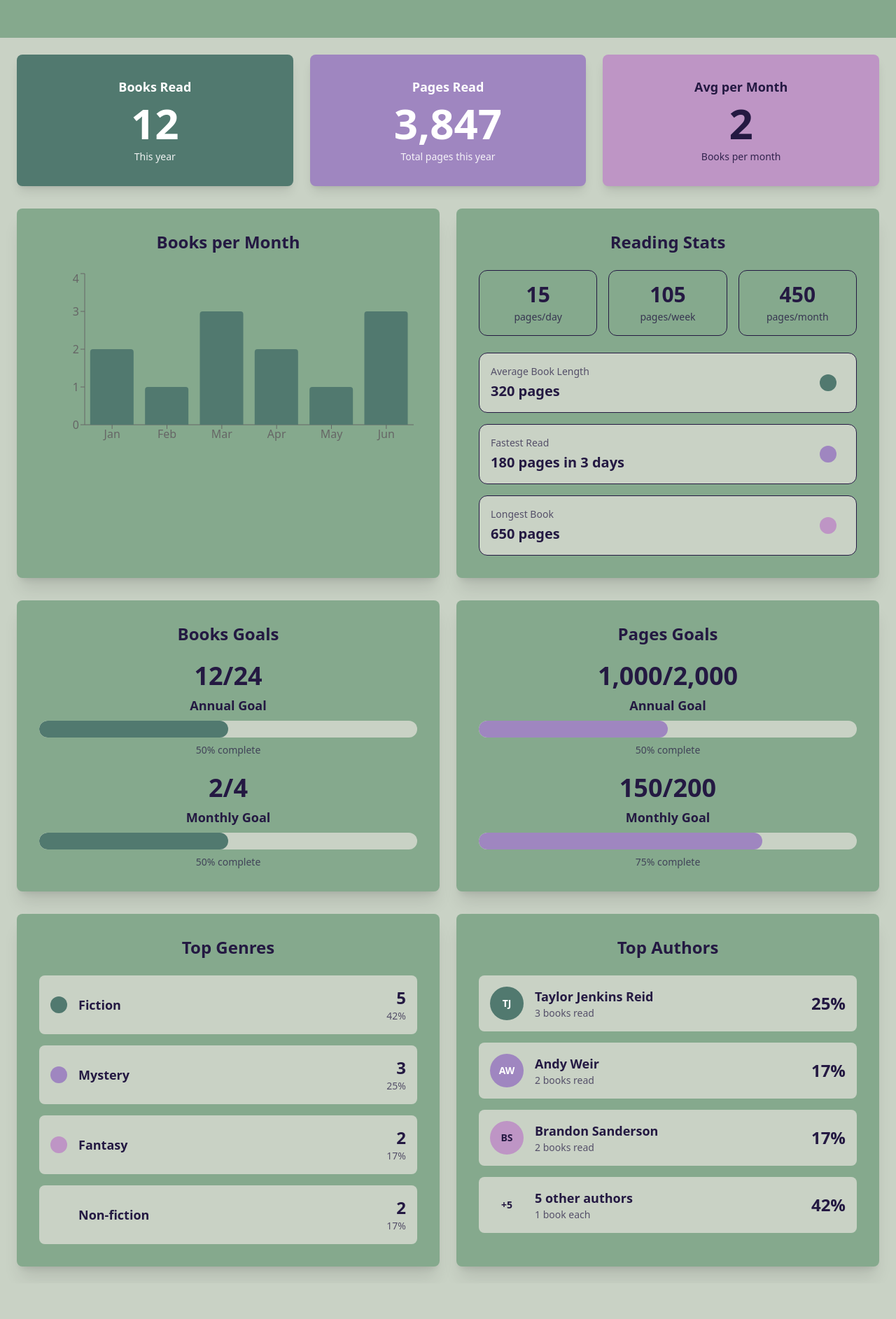
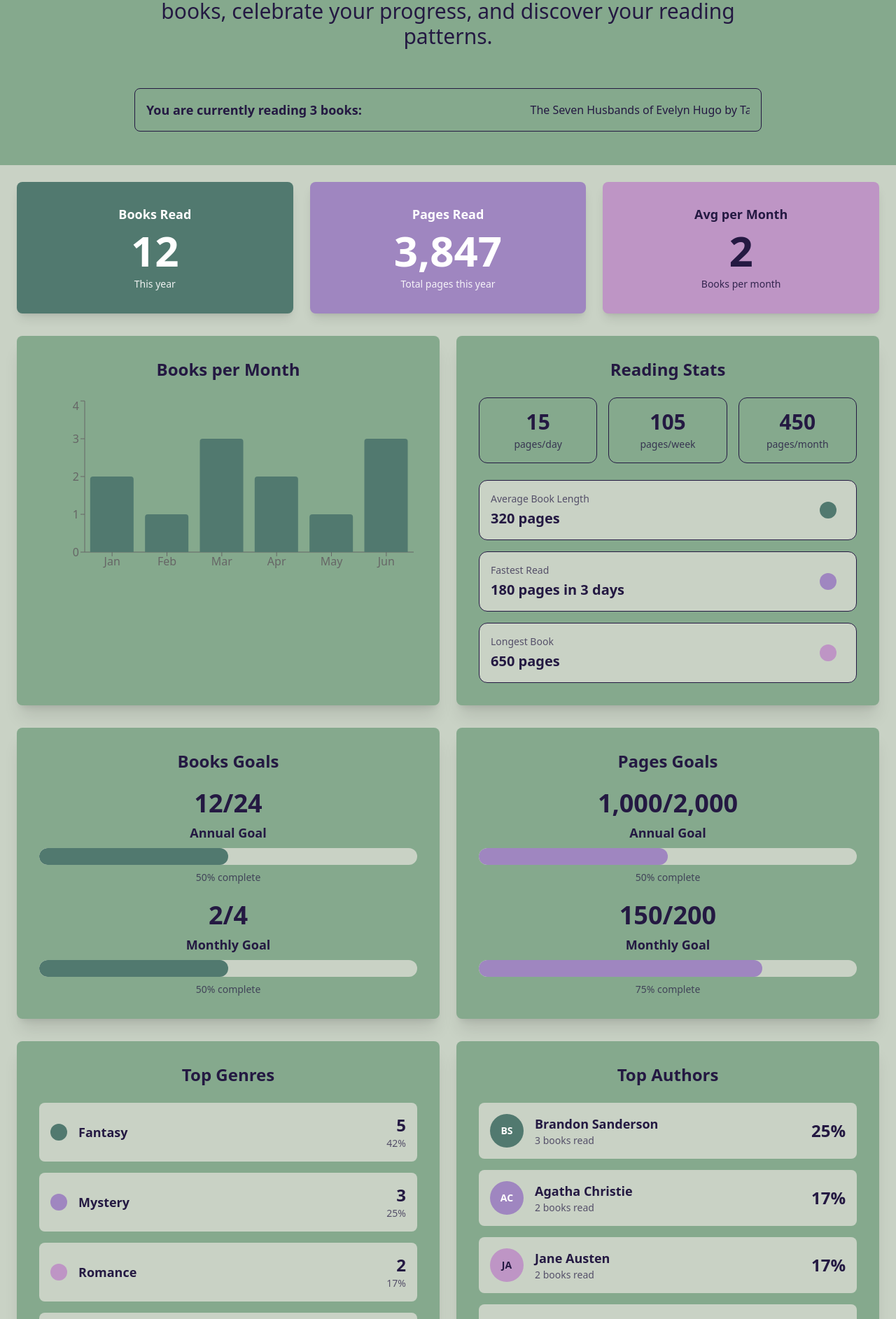
Before and after one commit to najaad/florilegium, a Next.js app: page / in a window 1280 px wide. Shown: the part 250-2135 px from the top of the page at 70% size. Before the commit the page ends 2084 px from the top, so only its background shows below. Built offline with nearby package versions, Linux system fonts and the light colour scheme.

Commit message:
update hard coded references to point to  mock data

```diff
--- a/src/app/api/overview/route.ts
+++ b/src/app/api/overview/route.ts
@@ -1,9 +1,12 @@
 import { NextResponse } from 'next/server';
 
 export async function GET() {
-  // Simple mock data - this will be replaced with real Python backend later
+  // Complete mock data structure - this shows exactly what your Python API needs to provide
   const mockData = {
+    // Main stats
     totals: { books: 12, pages: 3847 },
+
+    // Chart data
     byMonth: [
       { month: 'Jan', count: 2 },
       { month: 'Feb', count: 1 },
@@ -11,6 +14,50 @@ export async function GET() {
       { month: 'Apr', count: 2 },
       { month: 'May', count: 1 },
       { month: 'Jun', count: 3 },
+    ],
+
+    // Reading stats (daily/weekly/monthly averages)
+    readingStats: {
+      pagesPerDay: 15,
+      pagesPerWeek: 105,
+      pagesPerMonth: 450,
+      averageBookLength: 320,
+      fastestRead: { pages: 180, days: 3 },
+      longestBook: 650
+    },
+
+    // Goals data
+    goals: {
+      books: {
+        annual: { current: 12, target: 24 },
+        monthly: { current: 2, target: 4 }
+      },
+      pages: {
+        annual: { current: 1000, target: 2000 },
+        monthly: { current: 150, target: 200 }
+      }
+    },
+
+    // Currently reading books
+    currentlyReading: [
+      { title: 'The Seven Husbands of Evelyn Hugo', author: 'Taylor Jenkins Reid', progress: 65 },
+      { title: 'Project Hail Mary', author: 'Andy Weir', progress: 30 },
+      { title: 'The Way of Kings', author: 'Brandon Sanderson', progress: 15 }
+    ],
+
+    // Top genres and authors
+    topGenres: [
+      { name: 'Fantasy', count: 5 },
+      { name: 'Mystery', count: 3 },
+      { name: 'Romance', count: 2 },
+      { name: 'Sci-Fi', count: 2 }
+    ],
+
+    topAuthors: [
+      { name: 'Brandon Sanderson', count: 3 },
+      { name: 'Agatha Christie', count: 2 },
+      { name: 'Jane Austen', count: 2 },
+      { name: 'Isaac Asimov', count: 1 }
     ]
   };
 
--- a/src/app/globals.css
+++ b/src/app/globals.css
@@ -82,3 +82,21 @@
 [data-theme="valentine"] .bg-base-300 {
   background-color: var(--florilegium-base-300) !important;
 }
+
+/* Scrolling animation for currently reading banner */
+@keyframes scroll {
+  0% {
+    transform: translateX(100%);
+  }
+  100% {
+    transform: translateX(-100%);
+  }
+}
+
+.animate-scroll {
+  animation: scroll 20s linear infinite;
+}
+
+.animate-scroll:hover {
+  animation-play-state: paused;
+}
--- a/src/app/page.tsx
+++ b/src/app/page.tsx
@@ -5,6 +5,27 @@ import { BarChart, Bar, XAxis, YAxis, Tooltip, ResponsiveContainer } from 'recha
 type Overview = {
   totals: { books: number; pages: number };
   byMonth: { month: string; count: number }[];
+  readingStats: {
+    pagesPerDay: number;
+    pagesPerWeek: number;
+    pagesPerMonth: number;
+    averageBookLength: number;
+    fastestRead: { pages: number; days: number };
+    longestBook: number;
+  };
+  goals: {
+    books: {
+      annual: { current: number; target: number };
+      monthly: { current: number; target: number };
+    };
+    pages: {
+      annual: { current: number; target: number };
+      monthly: { current: number; target: number };
+    };
+  };
+  currentlyReading: { title: string; author: string; progress: number }[];
+  topGenres: { name: string; count: number }[];
+  topAuthors: { name: string; count: number }[];
 };
 
 export default function Home() {
@@ -47,9 +68,37 @@ export default function Home() {
       {/* Welcome Section */}
       <div className="hero bg-base-200 py-12">
         <div className="hero-content text-center">
-          <div className="max-w-md mx-auto">
-            <h1 className="text-5xl font-bold">Reading Tracker</h1>
-            <p className="py-6 text-lg">Welcome to your personal reading dashboard. Track your books, celebrate your progress, and discover your reading patterns.</p>
+          <div className="max-w-4xl mx-auto">
+            <h1 className="text-8xl font-bold mb-4">Reading Tracker</h1>
+            <p className="py-6 text-3xl mb-8">Welcome to your personal reading dashboard. Track your books, celebrate your progress, and discover your reading patterns.</p>
+
+            {/* Scrolling Currently Reading Banner */}
+            {data?.currentlyReading && data.currentlyReading.length > 0 && (
+              <div className="bg-primary/10 border border-primary/20 rounded-lg p-4 overflow-hidden">
+                <div className="flex items-center justify-center">
+                  <div className="text-lg font-semibold text-primary mr-4">
+                    You are currently reading {data.currentlyReading.length} book{data.currentlyReading.length !== 1 ? 's' : ''}:
+                  </div>
+                  <div className="flex-1 overflow-hidden">
+                    <div className="animate-scroll whitespace-nowrap">
+                      {data.currentlyReading.map((book, index) => (
+                        <span key={book.title} className="inline-block mr-8 text-base-content">
+                          <span className="font-medium">{book.title}</span> by <span className="font-medium">{book.author}</span>
+                          {index < data.currentlyReading.length - 1 && <span className="mx-4 text-primary">|</span>}
+                        </span>
+                      ))}
+                      {/* Duplicate for seamless loop */}
+                      {data.currentlyReading.map((book, index) => (
+                        <span key={`${book.title}-duplicate`} className="inline-block mr-8 text-base-content">
+                          <span className="font-medium">{book.title}</span> by <span className="font-medium">{book.author}</span>
+                          {index < data.currentlyReading.length - 1 && <span className="mx-4 text-primary">|</span>}
+                        </span>
+                      ))}
+                    </div>
+                  </div>
+                </div>
+              </div>
+            )}
           </div>
         </div>
       </div>
@@ -103,15 +152,15 @@ export default function Home() {
             {/* Top Section - Daily/Weekly/Monthly */}
             <div className="grid grid-cols-3 gap-4 mb-6">
               <div className="bg-primary/10 rounded-xl p-4 text-center border border-primary/20">
-                <div className="text-3xl font-bold text-primary mb-1">15</div>
+                <div className="text-3xl font-bold text-primary mb-1">{data?.readingStats.pagesPerDay || 0}</div>
                 <div className="text-sm font-medium opacity-80">pages/day</div>
               </div>
               <div className="bg-secondary/10 rounded-xl p-4 text-center border border-secondary/20">
-                <div className="text-3xl font-bold text-secondary mb-1">105</div>
+                <div className="text-3xl font-bold text-secondary mb-1">{data?.readingStats.pagesPerWeek || 0}</div>
                 <div className="text-sm font-medium opacity-80">pages/week</div>
               </div>
               <div className="bg-accent/10 rounded-xl p-4 text-center border border-accent/20">
-                <div className="text-3xl font-bold text-accent mb-1">450</div>
+                <div className="text-3xl font-bold text-accent mb-1">{data?.readingStats.pagesPerMonth || 0}</div>
                 <div className="text-sm font-medium opacity-80">pages/month</div>
               </div>
             </div>
@@ -122,7 +171,7 @@ export default function Home() {
                 <div className="flex items-center justify-between">
                   <div>
                     <div className="text-sm opacity-70 mb-1">Average Book Length</div>
-                    <div className="text-xl font-bold text-primary">320 pages</div>
+                    <div className="text-xl font-bold text-primary">{data?.readingStats.averageBookLength || 0} pages</div>
                   </div>
                   <div className="w-12 h-12 bg-primary/10 rounded-full flex items-center justify-center">
                     <div className="w-6 h-6 bg-primary rounded-full"></div>
@@ -134,7 +183,9 @@ export default function Home() {
                 <div className="flex items-center justify-between">
                   <div>
                     <div className="text-sm opacity-70 mb-1">Fastest Read</div>
-                    <div className="text-xl font-bold text-secondary">180 pages in 3 days</div>
+                    <div className="text-xl font-bold text-secondary">
+                      {data?.readingStats.fastestRead.pages || 0} pages in {data?.readingStats.fastestRead.days || 0} days
+                    </div>
                   </div>
                   <div className="w-12 h-12 bg-secondary/10 rounded-full flex items-center justify-center">
                     <div className="w-6 h-6 bg-secondary rounded-full"></div>
@@ -146,7 +197,7 @@ export default function Home() {
                 <div className="flex items-center justify-between">
                   <div>
                     <div className="text-sm opacity-70 mb-1">Longest Book</div>
-                    <div className="text-xl font-bold text-accent">650 pages</div>
+                    <div className="text-xl font-bold text-accent">{data?.readingStats.longestBook || 0} pages</div>
                   </div>
                   <div className="w-12 h-12 bg-accent/10 rounded-full flex items-center justify-center">
                     <div className="w-6 h-6 bg-accent rounded-full"></div>
@@ -164,26 +215,42 @@ export default function Home() {
             <h2 className="text-2xl font-bold text-center mb-6">Books Goals</h2>
             <div className="space-y-6">
               <div className="text-center">
-                <div className="text-4xl font-bold mb-2">12/24</div>
+                <div className="text-4xl font-bold mb-2">
+                  {data?.goals.books.annual.current || 0}/{data?.goals.books.annual.target || 0}
+                </div>
                 <div className="text-lg font-semibold mb-2">Annual Goal</div>
                 <div className="relative w-full bg-base-100 rounded-full h-6 overflow-hidden">
                   <div
                     className="h-full bg-primary rounded-full transition-all duration-500 ease-out"
-                    style={{ width: '50%' }}
+                    style={{
+                      width: `${data?.goals.books.annual.target ?
+                        (data.goals.books.annual.current / data.goals.books.annual.target) * 100 : 0}%`
+                    }}
                   ></div>
                 </div>
-                <div className="text-sm opacity-70 mt-2">50% complete</div>
+                <div className="text-sm opacity-70 mt-2">
+                  {data?.goals.books.annual.target ?
+                    Math.round((data.goals.books.annual.current / data.goals.books.annual.target) * 100) : 0}% complete
+                </div>
               </div>
               <div className="text-center">
-                <div className="text-4xl font-bold mb-2">2/4</div>
+                <div className="text-4xl font-bold mb-2">
+                  {data?.goals.books.monthly.current || 0}/{data?.goals.books.monthly.target || 0}
+                </div>
                 <div className="text-lg font-semibold mb-2">Monthly Goal</div>
                 <div className="relative w-full bg-base-100 rounded-full h-6 overflow-hidden">
                   <div
                     className="h-full bg-primary rounded-full transition-all duration-500 ease-out"
-                    style={{ width: '50%' }}
+                    style={{
+                      width: `${data?.goals.books.monthly.target ?
+                        (data.goals.books.monthly.current / data.goals.books.monthly.target) * 100 : 0}%`
+                    }}
                   ></div>
                 </div>
-                <div className="text-sm opacity-70 mt-2">50% complete</div>
+                <div className="text-sm opacity-70 mt-2">
+                  {data?.goals.books.monthly.target ?
+                    Math.round((data.goals.books.monthly.current / data.goals.books.monthly.target) * 100) : 0}% complete
+                </div>
               </div>
             </div>
           </div>
@@ -193,26 +260,42 @@ export default function Home() {
             <h2 className="text-2xl font-bold text-center mb-6">Pages Goals</h2>
             <div className="space-y-6">
               <div className="text-center">
-                <div className="text-4xl font-bold mb-2">1,000/2,000</div>
+                <div className="text-4xl font-bold mb-2">
+                  {(data?.goals.pages.annual.current || 0).toLocaleString()}/{(data?.goals.pages.annual.target || 0).toLocaleString()}
+                </div>
                 <div className="text-lg font-semibold mb-2">Annual Goal</div>
                 <div className="relative w-full bg-base-100 rounded-full h-6 overflow-hidden">
                   <div
                     className="h-full bg-secondary rounded-full transition-all duration-500 ease-out"
-                    style={{ width: '50%' }}
+                    style={{
+                      width: `${data?.goals.pages.annual.target ?
+                        (data.goals.pages.annual.current / data.goals.pages.annual.target) * 100 : 0}%`
+                    }}
                   ></div>
                 </div>
-                <div className="text-sm opacity-70 mt-2">50% complete</div>
+                <div className="text-sm opacity-70 mt-2">
+                  {data?.goals.pages.annual.target ?
+                    Math.round((data.goals.pages.annual.current / data.goals.pages.annual.target) * 100) : 0}% complete
+                </div>
               </div>
               <div className="text-center">
-                <div className="text-4xl font-bold mb-2">150/200</div>
+                <div className="text-4xl font-bold mb-2">
+                  {data?.goals.pages.monthly.current || 0}/{data?.goals.pages.monthly.target || 0}
+                </div>
                 <div className="text-lg font-semibold mb-2">Monthly Goal</div>
                 <div className="relative w-full bg-base-100 rounded-full h-6 overflow-hidden">
                   <div
                     className="h-full bg-secondary rounded-full transition-all duration-500 ease-out"
-                    style={{ width: '75%' }}
+                    style={{
+                      width: `${data?.goals.pages.monthly.target ?
+                        (data.goals.pages.monthly.current / data.goals.pages.monthly.target) * 100 : 0}%`
+                    }}
                   ></div>
                 </div>
-                <div className="text-sm opacity-70 mt-2">75% complete</div>
+                <div className="text-sm opacity-70 mt-2">
+                  {data?.goals.pages.monthly.target ?
+                    Math.round((data.goals.pages.monthly.current / data.goals.pages.monthly.target) * 100) : 0}% complete
+                </div>
               </div>
             </div>
           </div>
@@ -224,46 +307,25 @@ export default function Home() {
           <div className="bg-base-200 shadow-xl rounded-lg p-8">
             <h2 className="text-2xl font-bold text-center mb-6">Top Genres</h2>
             <div className="space-y-4">
-              <div className="flex items-center justify-between p-4 bg-base-100 rounded-lg">
+              {data?.topGenres.map((genre, index) => {
+                const colors = ['bg-primary', 'bg-secondary', 'bg-accent', 'bg-neutral'];
+                const totalBooks = data.totals.books;
+                const percentage = totalBooks ? Math.round((genre.count / totalBooks) * 100) : 0;
+                return (
+                  <div key={genre.name} className="flex items-center justify-between p-4 bg-base-100 rounded-lg">
                     <div className="flex items-center space-x-4">
-                  <div className="w-6 h-6 bg-primary rounded-full"></div>
-                  <span className="text-lg font-semibold">Fiction</span>
+                      <div className={`w-6 h-6 ${colors[index % colors.length]} rounded-full`}></div>
+                      <span className="text-lg font-semibold">{genre.name}</span>
                     </div>
                     <div className="text-right">
-                  <div className="text-2xl font-bold">5</div>
-                  <div className="text-sm opacity-70">42%</div>
+                      <div className="text-2xl font-bold">{genre.count}</div>
+                      <div className="text-sm opacity-70">{percentage}%</div>
                     </div>
                   </div>
-              <div className="flex items-center justify-between p-4 bg-base-100 rounded-lg">
-                <div className="flex items-center space-x-4">
-                  <div className="w-6 h-6 bg-secondary rounded-full"></div>
-                  <span className="text-lg font-semibold">Mystery</span>
-                </div>
-                <div className="text-right">
-                  <div className="text-2xl font-bold">3</div>
-                  <div className="text-sm opacity-70">25%</div>
-                </div>
-              </div>
-              <div className="flex items-center justify-between p-4 bg-base-100 rounded-lg">
-                <div className="flex items-center space-x-4">
-                  <div className="w-6 h-6 bg-accent rounded-full"></div>
-                  <span className="text-lg font-semibold">Fantasy</span>
-                </div>
-                <div className="text-right">
-                  <div className="text-2xl font-bold">2</div>
-                  <div className="text-sm opacity-70">17%</div>
-                </div>
-              </div>
-              <div className="flex items-center justify-between p-4 bg-base-100 rounded-lg">
-                <div className="flex items-center space-x-4">
-                  <div className="w-6 h-6 bg-neutral rounded-full"></div>
-                  <span className="text-lg font-semibold">Non-fiction</span>
-                </div>
-                <div className="text-right">
-                  <div className="text-2xl font-bold">2</div>
-                  <div className="text-sm opacity-70">17%</div>
-                </div>
-              </div>
+                );
+              }) || (
+                <div className="text-center text-gray-500 p-4">No genre data available</div>
+              )}
             </div>
           </div>
 
@@ -271,54 +333,28 @@ export default function Home() {
           <div className="bg-base-200 shadow-xl rounded-lg p-8">
             <h2 className="text-2xl font-bold text-center mb-6">Top Authors</h2>
             <div className="space-y-4">
-              <div className="flex items-center space-x-4 p-4 bg-base-100 rounded-lg">
-                <div className="bg-primary text-primary-content rounded-full w-12 h-12 flex items-center justify-center">
-                  <span className="text-sm font-bold">TJ</span>
+              {data?.topAuthors.map((author, index) => {
+                const colors = ['bg-primary text-primary-content', 'bg-secondary text-secondary-content', 'bg-accent text-accent-content', 'bg-neutral text-neutral-content'];
+                const totalBooks = data.totals.books;
+                const percentage = totalBooks ? Math.round((author.count / totalBooks) * 100) : 0;
+                const initials = author.name.split(' ').map(n => n[0]).join('').toUpperCase();
+                return (
+                  <div key={author.name} className="flex items-center space-x-4 p-4 bg-base-100 rounded-lg">
+                    <div className={`${colors[index % colors.length]} rounded-full w-12 h-12 flex items-center justify-center`}>
+                      <span className="text-sm font-bold">{initials}</span>
                     </div>
                     <div className="flex-1">
-                  <div className="text-lg font-semibold">Taylor Jenkins Reid</div>
-                  <div className="text-sm opacity-70">3 books read</div>
+                      <div className="text-lg font-semibold">{author.name}</div>
+                      <div className="text-sm opacity-70">{author.count} book{author.count !== 1 ? 's' : ''} read</div>
                     </div>
                     <div className="text-right">
-                  <div className="text-2xl font-bold">25%</div>
+                      <div className="text-2xl font-bold">{percentage}%</div>
                     </div>
                   </div>
-              <div className="flex items-center space-x-4 p-4 bg-base-100 rounded-lg">
-                <div className="bg-secondary text-secondary-content rounded-full w-12 h-12 flex items-center justify-center">
-                  <span className="text-sm font-bold">AW</span>
-                </div>
-                <div className="flex-1">
-                  <div className="text-lg font-semibold">Andy Weir</div>
-                  <div className="text-sm opacity-70">2 books read</div>
-                </div>
-                <div className="text-right">
-                  <div className="text-2xl font-bold">17%</div>
-                </div>
-              </div>
-              <div className="flex items-center space-x-4 p-4 bg-base-100 rounded-lg">
-                <div className="bg-accent text-accent-content rounded-full w-12 h-12 flex items-center justify-center">
-                  <span className="text-sm font-bold">BS</span>
-                </div>
-                <div className="flex-1">
-                  <div className="text-lg font-semibold">Brandon Sanderson</div>
-                  <div className="text-sm opacity-70">2 books read</div>
-                </div>
-                <div className="text-right">
-                  <div className="text-2xl font-bold">17%</div>
-                </div>
-              </div>
-              <div className="flex items-center space-x-4 p-4 bg-base-100 rounded-lg">
-                <div className="bg-neutral text-neutral-content rounded-full w-12 h-12 flex items-center justify-center">
-                  <span className="text-sm font-bold">+5</span>
-                </div>
-                <div className="flex-1">
-                  <div className="text-lg font-semibold">5 other authors</div>
-                  <div className="text-sm opacity-70">1 book each</div>
-                </div>
-                <div className="text-right">
-                  <div className="text-2xl font-bold">42%</div>
-                </div>
-              </div>
+                );
+              }) || (
+                <div className="text-center text-gray-500 p-4">No author data available</div>
+              )}
             </div>
           </div>
         </div>
```
Lines whose indentation alone changed are shown as unchanged.
